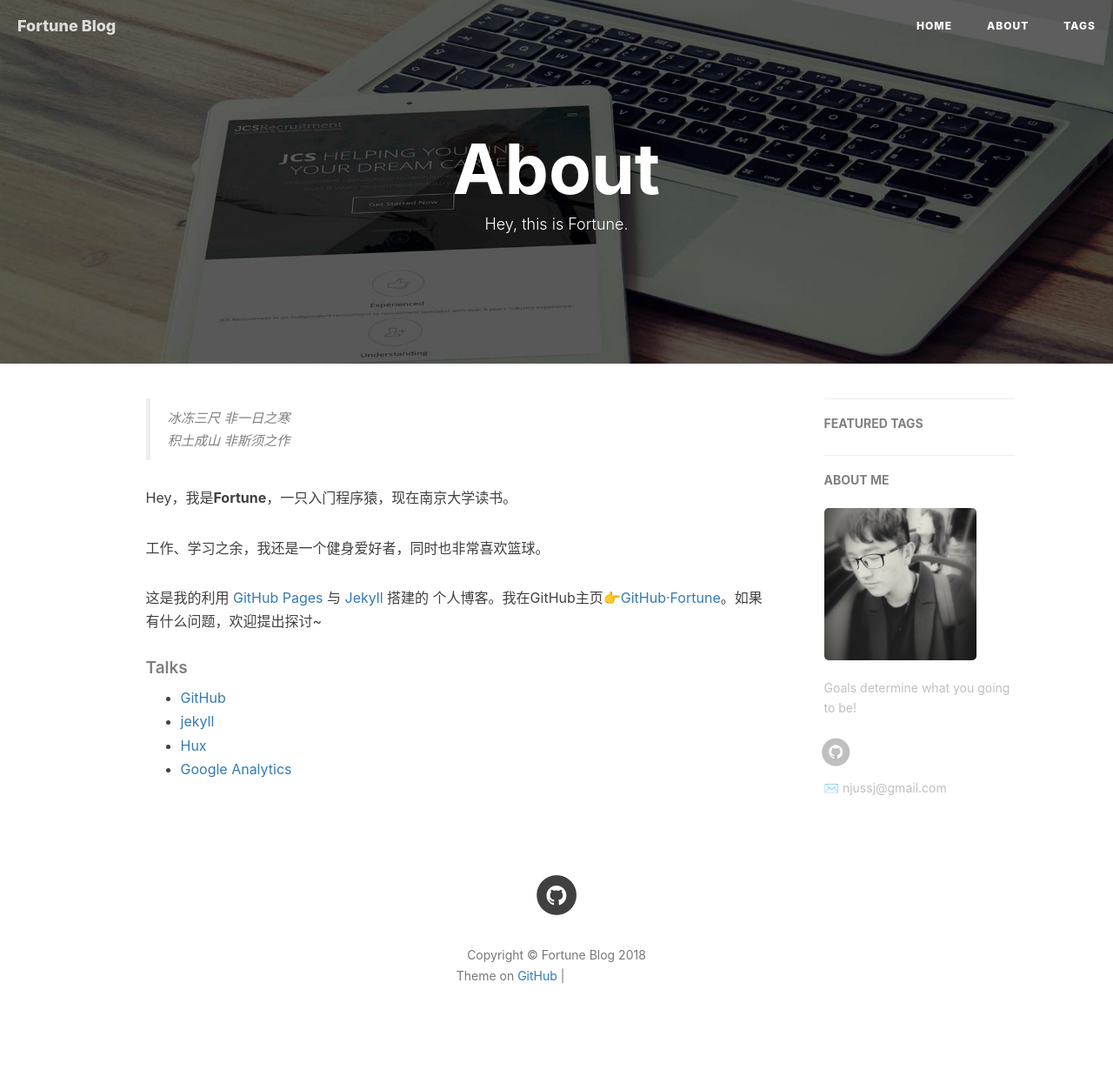
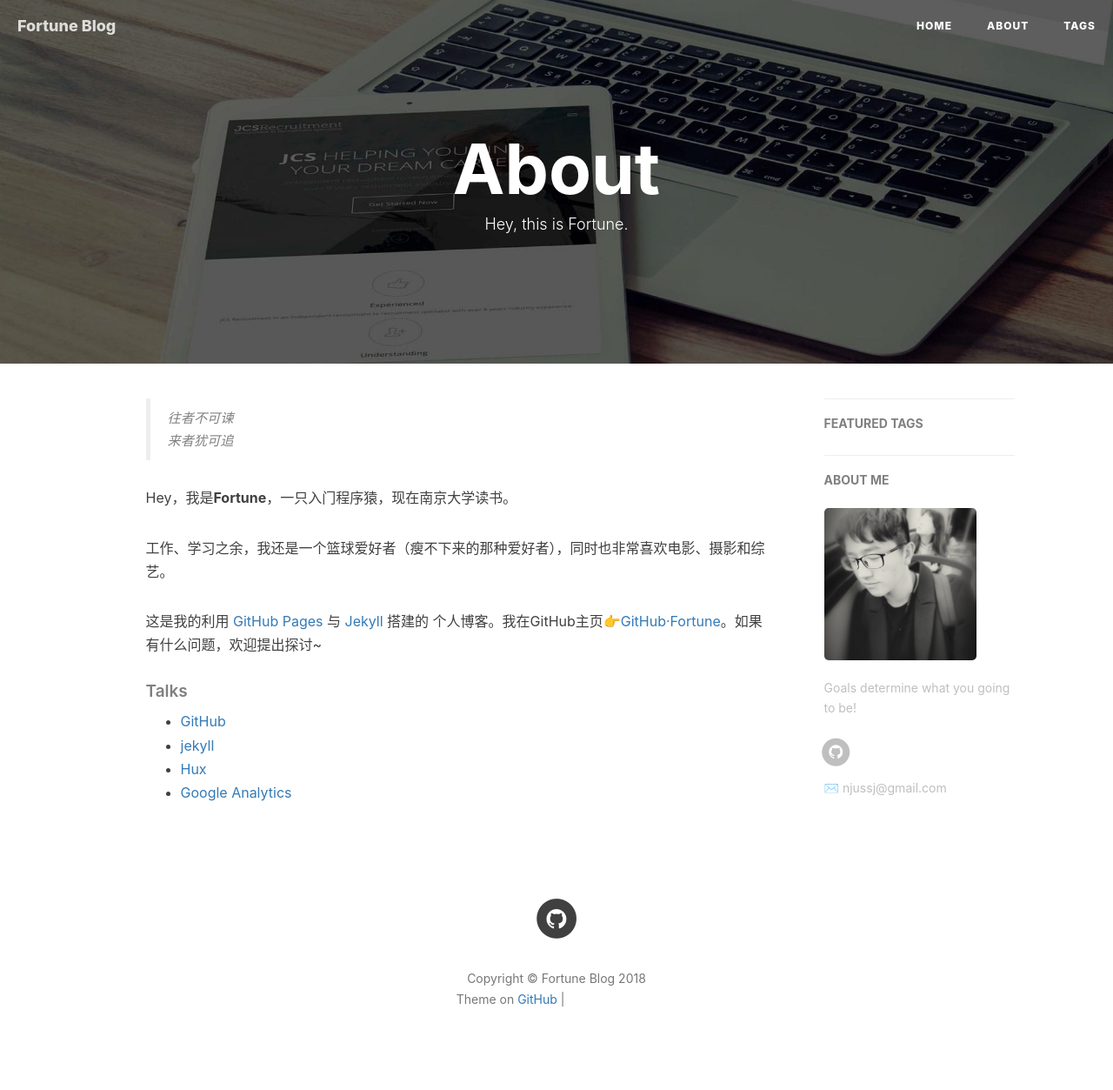
Before and after one commit to SUDAXKY/SUDAXKY.github.io, a Jekyll site: the page built from about.html, in a window 1280 px wide. Shown: the whole page at 87% size. Built offline with Jekyll 4.4.1, drawn with Linux system fonts in a browser that asks for light colours; nearby versions of some CDN libraries; comment, search, counter and statistics services are not loaded; before the commit the page ends 1226 px from its top, so only the background shows below that; grey boxes are pictures that could not be loaded.

Commit message:
Update about.html

```diff
--- a/about.html
+++ b/about.html
@@ -15,12 +15,12 @@ header-img: "img/post-bg-rwd.jpg"
 <div class="zh post-container">
 
     <!--copied from markdown -->
-    <blockquote><p>冰冻三尺 非一日之寒<br>
-    积土成山 非斯须之作</p></blockquote>
+    <blockquote><p>往者不可谏<br>
+    来者犹可追</p></blockquote>
 
     <p>Hey，我是<strong>Fortune</strong>，一只入门程序猿，现在南京大学读书。</p>
 
-    <p>工作、学习之余，我还是一个健身爱好者，同时也非常喜欢篮球。</p>
+    <p>工作、学习之余，我还是一个篮球爱好者（瘦不下来的那种爱好者），同时也非常喜欢电影、摄影和综艺。</p>
 
     <p>这是我的利用 <a href="https://pages.github.com/">GitHub Pages</a> 与 <a href="http://jekyll.com.cn/">Jekyll</a> 搭建的 个人博客。我在GitHub主页<a href="https://github.com/NJUSSJ">👉GitHub·Fortune</a>。如果有什么问题，欢迎提出探讨~</p>
 
```
